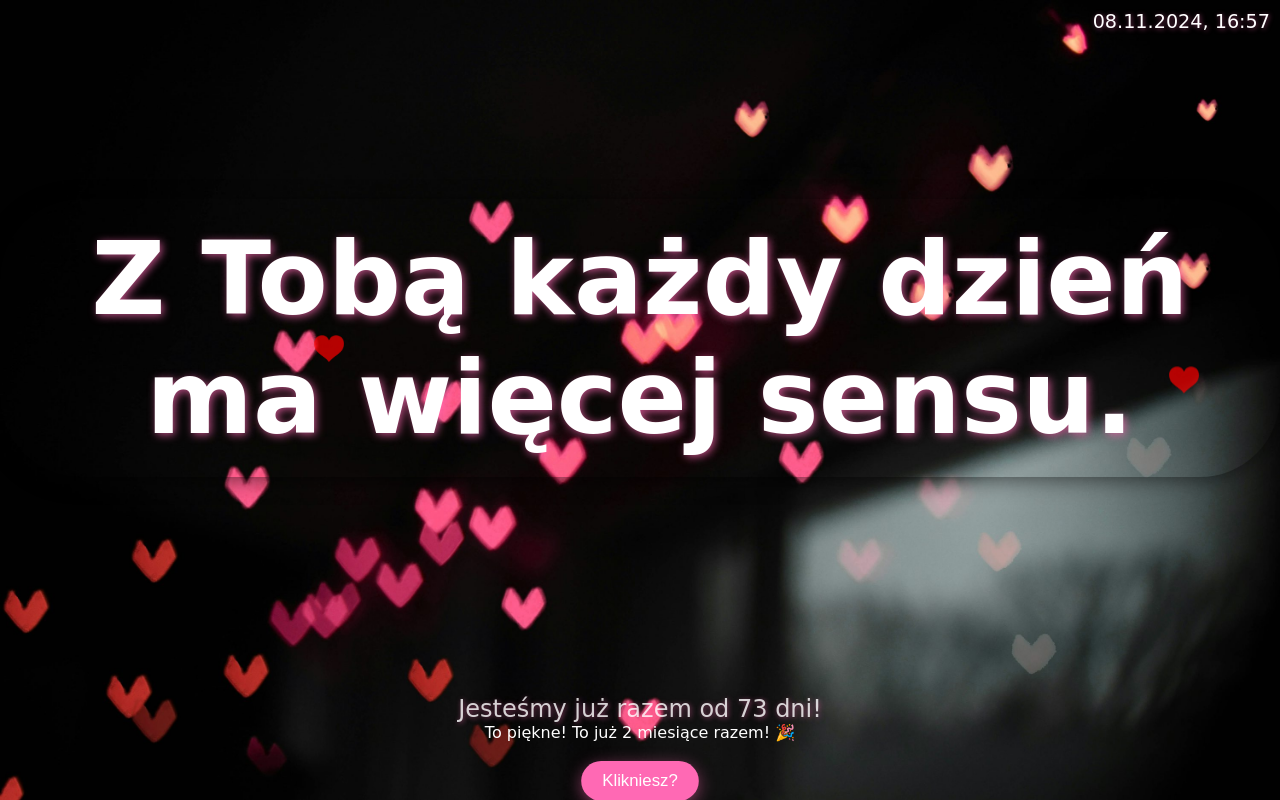
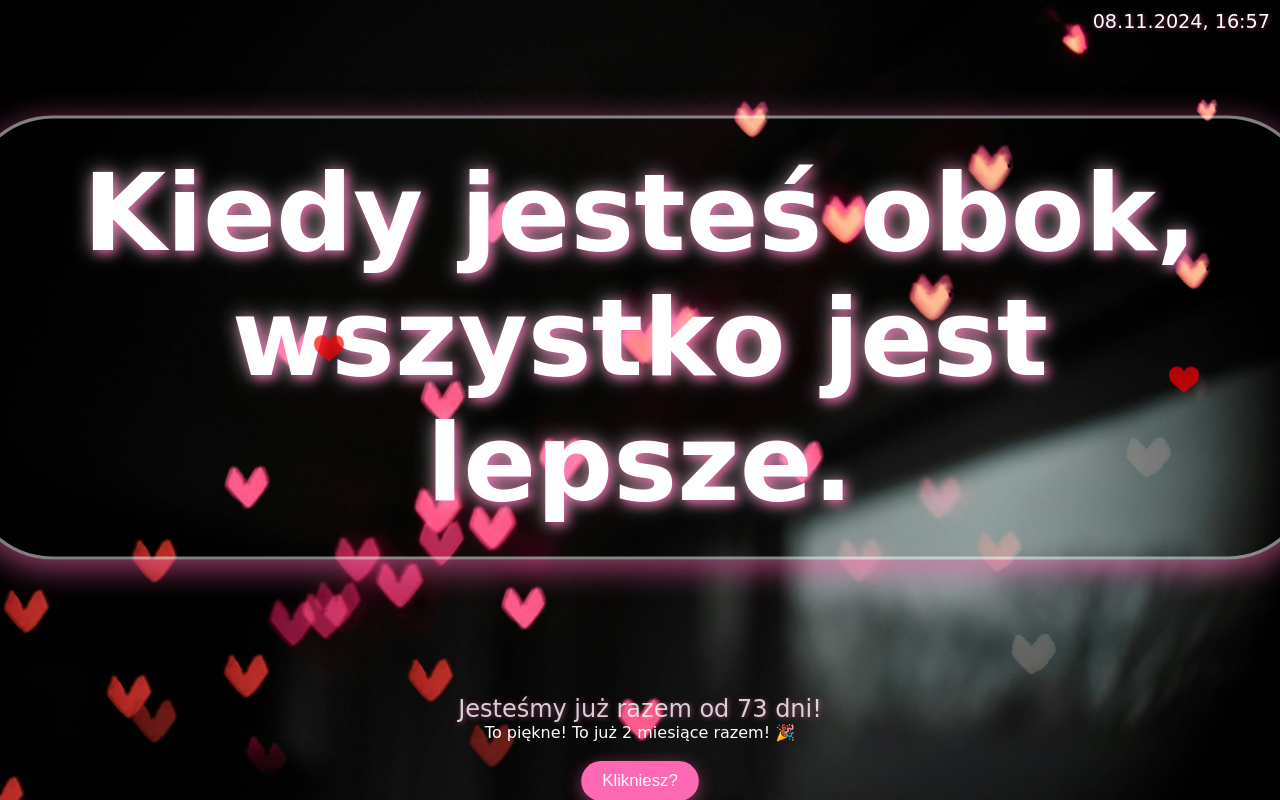
Before and after one commit to Michal00021/Michal00021.github.io, a plain HTML site: page index.html in a window 1280 px wide. Drawn offline with Linux system fonts and the light colour scheme; a web font is replaced by a local one.

Commit message:
ulepszenie 8

```diff
--- a/index.html
+++ b/index.html
@@ -60,13 +60,15 @@
     background-image: url("tlo_cytatu.jpg");
     background-size: cover;
     border-radius: 80px;
-    padding: 20px;
-    box-shadow: 0 4px 20px rgba(0, 0, 0, 0.5);
-    text-shadow: 2px 2px 8px rgba(255, 105, 180, 0.7);
+    padding: 30px 40px; /* Dodatkowe wcięcia */
+    box-shadow: 0 8px 30px rgba(255, 105, 180, 0.6); /* Zwiększony cień */
+    text-shadow: 3px 3px 10px rgba(255, 105, 180, 0.8),
+     0 0 20px rgba(255, 255, 255, 0.6);
     color: white;
-    animation: fadeIn 1s ease-in-out;
+    animation: fadeIn 1s ease-in-out, pulse 2s infinite ease-in-out;
     opacity: 0;
     animation-fill-mode: forwards;
+    border: 3px solid rgba(255, 255, 255, 0.5); /* Delikatna ramka */
    }
 
    @keyframes fadeIn {
@@ -108,14 +110,12 @@
    }
 
    @keyframes pulse {
-    0% {
+    0%,
+    100% {
      transform: scale(1);
     }
     50% {
      transform: scale(1.05);
-    }
-    100% {
-     transform: scale(1);
     }
    }
 
@@ -189,8 +189,6 @@
     "Jesteś powodem, dla którego się uśmiecham.",
     "Moje serce bije szybciej, kiedy Cię widzę.",
     "Uwielbiam z Tobą spędzać czas.",
-    "Jesteś moim ulubionym miejscem.",
-    "Każda chwila z Tobą jest wyjątkowa.",
    ];
 
    function loadQuote() {
--- /dev/null
+++ b/styles.css
@@ -0,0 +1,201 @@
+body,
+html {
+ margin: 0;
+ padding: 0;
+ height: 100%;
+ display: flex;
+ flex-direction: column;
+ justify-content: center;
+ align-items: center;
+ font-family: "Edu AU VIC WA NT Dots", cursive;
+ color: white;
+ background-image: url("tlo.jpg");
+ background-repeat: no-repeat;
+ background-size: cover;
+ overflow: hidden;
+}
+
+.quote-container {
+ display: flex;
+ justify-content: center;
+ align-items: center;
+ width: 100%;
+ height: 100%;
+ position: relative;
+}
+
+#datetime {
+ position: absolute;
+ top: 10px;
+ right: 10px;
+ font-size: 1.2em;
+ color: white;
+ text-shadow: 1px 1px 5px rgba(255, 105, 180, 0.5);
+ z-index: 10;
+}
+
+.quote {
+ text-align: center;
+ font-size: 8vw;
+ font-weight: bold;
+ background: linear-gradient(
+  135deg,
+  rgba(255, 105, 180, 0.8),
+  rgba(255, 182, 193, 0.8)
+ );
+ background-size: 300% 300%; /* Ruchomy gradient */
+ border-radius: 80px;
+ padding: 30px 50px;
+ box-shadow: 0 10px 40px rgba(255, 105, 180, 0.7),
+  0 0 20px rgba(255, 255, 255, 0.8);
+ text-shadow: 4px 4px 12px rgba(255, 105, 180, 0.9),
+  0 0 25px rgba(255, 255, 255, 0.7);
+ color: white;
+ position: relative;
+ animation: fadeIn 1s ease-in-out, pulse 2s infinite ease-in-out,
+  gradientShift 5s infinite ease-in-out;
+ opacity: 0;
+ animation-fill-mode: forwards;
+}
+
+@keyframes fadeIn {
+ from {
+  opacity: 0;
+ }
+ to {
+  opacity: 1;
+ }
+}
+
+@keyframes gradientShift {
+ 0% {
+  background-position: 0% 50%;
+ }
+ 50% {
+  background-position: 100% 50%;
+ }
+ 100% {
+  background-position: 0% 50%;
+ }
+}
+
+.quote::after {
+ content: "";
+ position: absolute;
+ top: 0;
+ left: -100%;
+ width: 100%;
+ height: 100%;
+ background: linear-gradient(
+  120deg,
+  transparent,
+  rgba(255, 255, 255, 0.7),
+  transparent
+ );
+ animation: shine 3s infinite ease-in-out;
+}
+
+@keyframes shine {
+ 0% {
+  left: -100%;
+ }
+ 50% {
+  left: 100%;
+ }
+ 100% {
+  left: 200%;
+ }
+}
+
+.quote::before {
+ content: "";
+ position: absolute;
+ top: 50%;
+ left: 50%;
+ width: 120%;
+ height: 120%;
+ background: radial-gradient(circle, rgba(255, 105, 180, 0.3), transparent);
+ border-radius: 50%;
+ transform: translate(-50%, -50%);
+ z-index: -1;
+}
+
+.counter {
+ position: relative;
+ font-size: 1.5em;
+ text-align: center;
+ color: rgba(255, 255, 255, 0.8);
+ margin-top: 20px;
+ text-shadow: 1px 1px 5px rgba(255, 105, 180, 0.5);
+}
+
+.love-btn {
+ background-color: #ff69b4;
+ color: white;
+ padding: 10px 20px;
+ border: none;
+ border-radius: 25px;
+ font-size: 1em;
+ cursor: pointer;
+ box-shadow: 0 4px 15px rgba(255, 105, 180, 0.5);
+ transition: all 0.3s ease;
+ margin-top: 20px;
+ animation: pulse 2s infinite;
+}
+
+.love-btn:hover {
+ background-color: #ff1493;
+ box-shadow: 0 6px 20px rgba(255, 105, 180, 0.7);
+ transform: scale(1.05);
+}
+
+@keyframes pulse {
+ 0%,
+ 100% {
+  transform: scale(1);
+ }
+ 50% {
+  transform: scale(1.05);
+ }
+}
+
+#love-letter {
+ font-size: 0.9em;
+ color: rgba(255, 255, 255, 0.8);
+ margin-top: 20px;
+ text-align: center;
+ text-shadow: 1px 1px 5px rgba(255, 105, 180, 0.5);
+ position: fixed;
+ top: 50%;
+ left: 50%;
+ transform: translate(-50%, -50%);
+ display: none;
+ background-color: rgba(0, 0, 0, 0.8);
+ border-radius: 10px;
+ padding: 20px;
+ box-shadow: 0 4px 20px rgba(0, 0, 0, 0.5);
+ z-index: 1000;
+}
+
+.floating-heart {
+ position: absolute;
+ width: 30px;
+ height: 30px;
+ background-image: url("heart.png");
+ background-size: contain;
+ background-repeat: no-repeat;
+ animation: float 6s infinite ease-in-out;
+ opacity: 0.7;
+}
+
+@keyframes float {
+ 0% {
+  transform: translateY(0);
+ }
+ 50% {
+  transform: translateY(-50px);
+ }
+ 100% {
+  transform: translateY(0);
+ }
+}
--- a/styles/styles.css
+++ /dev/null
@@ -1,73 +0,0 @@
-body,
-html {
- margin: 0;
- padding: 0;
- height: 100%;
- display: flex;
- flex-direction: column;
- justify-content: center;
- align-items: center;
- font-family: "Edu AU VIC WA NT Dots", cursive;
- color: white;
- background: linear-gradient(rgba(0, 0, 0, 0.5), rgba(0, 0, 0, 0.5)),
-  url("tlo.jpg") no-repeat center center fixed;
- background-size: cover;
- backdrop-filter: blur(8px);
-}
-
-.quote {
- text-align: center;
- font-size: 2.5em;
- font-weight: bold;
- max-width: 80%;
- animation: float 3s ease-in-out infinite;
- margin-bottom: 20px;
- text-shadow: 2px 2px 5px rgba(255, 105, 180, 0.7);
- background: linear-gradient(45deg, #ff0080, #ff8c00);
- -webkit-background-clip: text;
- -webkit-text-fill-color: transparent;
-}
-
-.counter {
- position: relative;
- font-size: 1.5em;
- text-align: center;
- color: rgba(255, 255, 255, 0.8);
- margin-top: 20px;
- text-shadow: 1px 1px 3px rgba(255, 105, 180, 0.5);
- transition: color 0.3s;
-}
-
-.counter:hover {
- color: #ff69b4;
-}
-
-.message {
- font-size: 0.8em;
- color: rgba(255, 255, 255, 0.6);
- text-shadow: 1px 1px 2px rgba(255, 105, 180, 0.5);
-}
-
-@keyframes float {
- 0% {
-  transform: translateY(0);
- }
- 50% {
-  transform: translateY(-20px);
- }
- 100% {
-  transform: translateY(0);
- }
-}
-
-@keyframes gradient {
- 0% {
-  background-position: 0% 50%;
- }
- 50% {
-  background-position: 100% 50%;
- }
- 100% {
-  background-position: 0% 50%;
- }
-}
```
